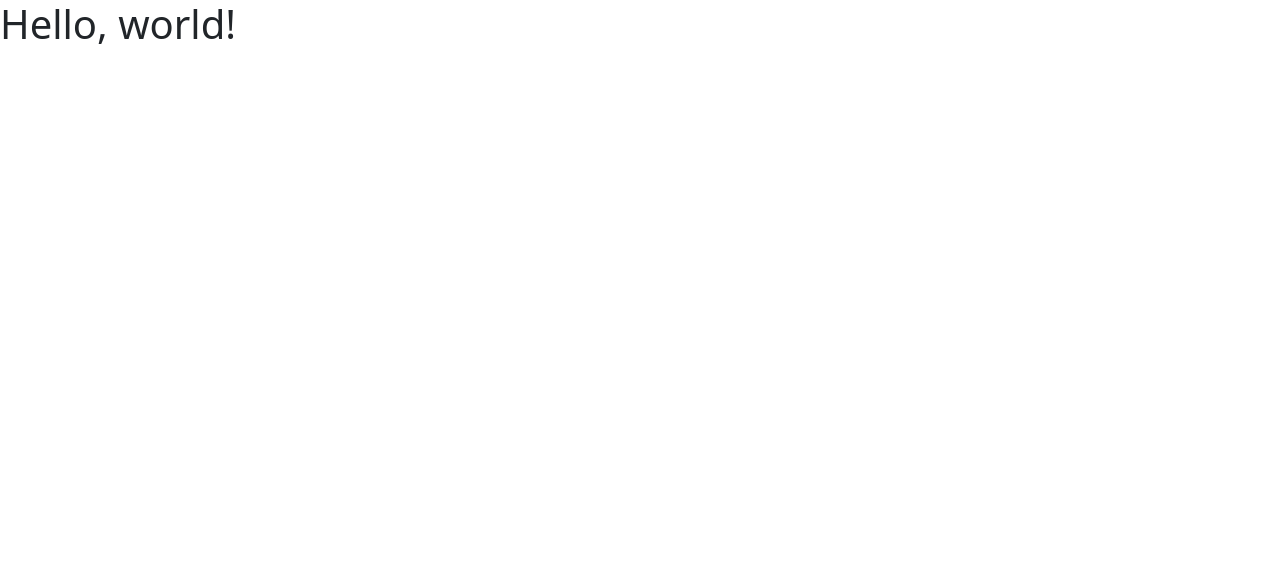
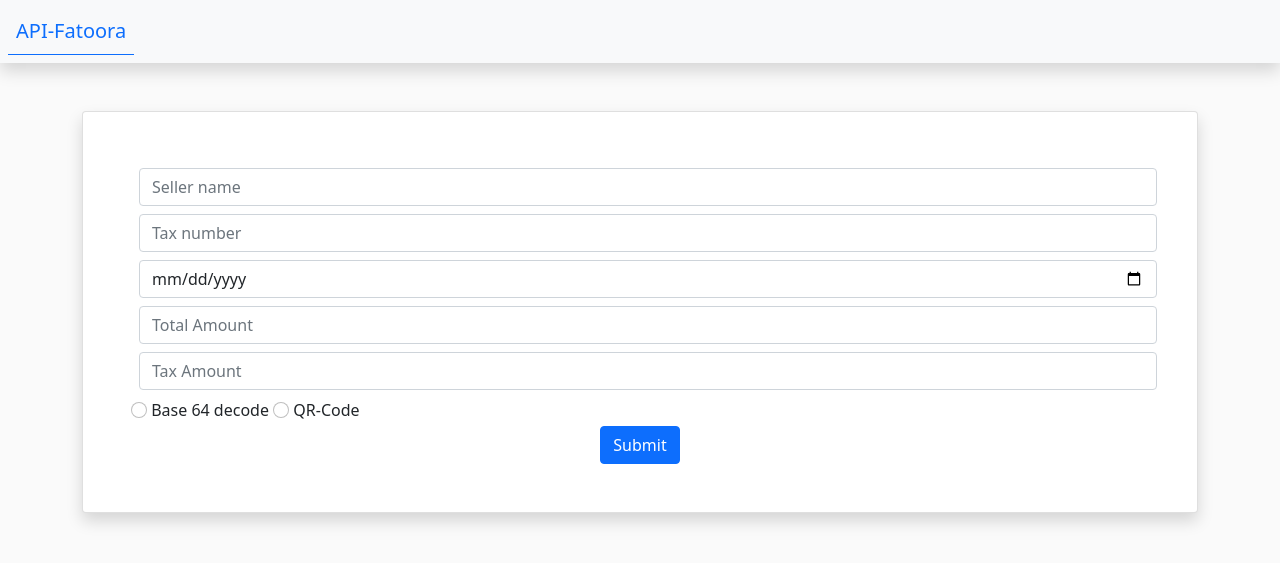
Before and after one commit to NafieAlhilaly/fast-fatoora, a FastAPI app: page / in a window 1280 px wide. Before the commit the part shown is almost empty. Shown: the top 563 px of the page. Run offline with FastAPI, Linux system fonts and the light colour scheme.

Commit message:
add python-multipart

```diff
--- a/templates/index.html
+++ b/templates/index.html
@@ -8,12 +8,35 @@
     <!-- Bootstrap CSS -->
     <link href="https://cdn.jsdelivr.net/npm/bootstrap@5.0.2/dist/css/bootstrap.min.css" rel="stylesheet" integrity="sha384-EVSTQN3/azprG1Anm3QDgpJLIm9Nao0Yz1ztcQTwFspd3yD65VohhpuuCOmLASjC" crossorigin="anonymous">
 
-    <title>Hello, world!</title>
+    <title>api-fatoora</title>
   </head>
-  <body>
-    <h1>Hello, world!</h1>
+  <body style="background-color:#FAFAFA">
+      <header>
+        <nav class="navbar navbar-expand-lg navbar-light bg-light shadow">
+            <a class="navbar-brand p-2 text-primary border-bottom border-primary mx-2" href="#">API-Fatoora</a>
+          </nav>
+      </header>
+      <main class="container mt-5">
+          <section class="card d-flex justify-items-center shadow">
+            <form action="/submitform" method="post">
+                <div class="form-group p-5 ">
+                    <input class="form-control m-2" type="text" name="seller_name" placeholder="Seller name" required>
+                    <input class="form-control m-2" type="text" name="tax_number" placeholder="Tax number" required>
+                    <input class="form-control m-2" type="date" name="invoice_date" placeholder="Invoice date" required>
+                    <input class="form-control m-2" type="text" name="total_amount" placeholder="Total Amount" required>
+                    <input class="form-control m-2" type="text" name="tax_amount" placeholder="Tax Amount" required>
+                    <input class="form-check-input" type="radio" name="render_type" value="1" required>
+                    <label class="form-check-label" for="base64">Base 64 decode</label>
+                    <input class="form-check-input" type="radio" name="render_type" value="2" required>
+                    <label class="form-check-label" for="qrcode">QR-Code</label>
+                    <div class="d-flex justify-content-center mt-1">
+                        <input class="btn btn-primary d-flex align-self-center" type="submit"/>
+                    </div>
+                </div>
+              </form>
+          </section>
 
-
+      </main>
     <!-- Option 1: Bootstrap Bundle with Popper -->
     <script src="https://cdn.jsdelivr.net/npm/bootstrap@5.0.2/dist/js/bootstrap.bundle.min.js" integrity="sha384-MrcW6ZMFYlzcLA8Nl+NtUVF0sA7MsXsP1UyJoMp4YLEuNSfAP+JcXn/tWtIaxVXM" crossorigin="anonymous"></script>
   </body>
```
